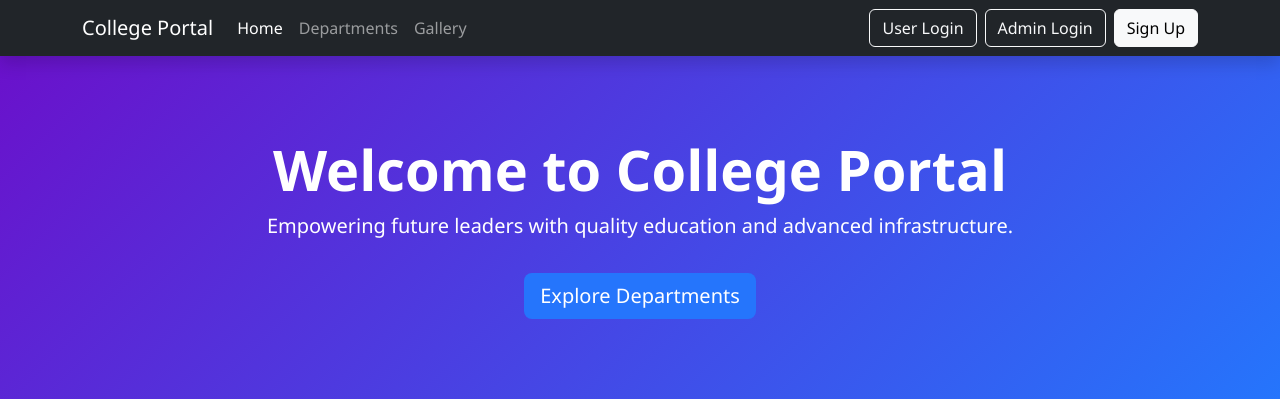
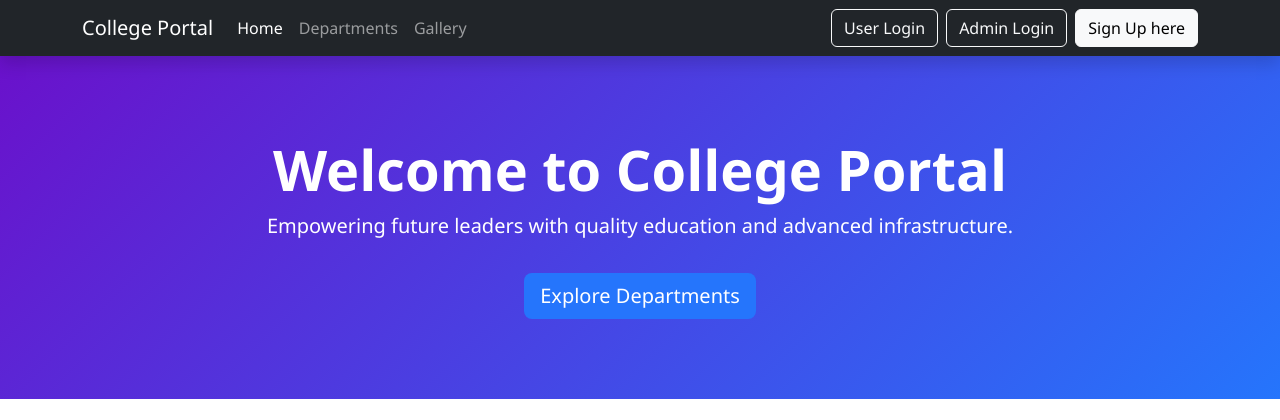
Before and after one commit to ShivendraTiwari447/python-project, a Django app: page / in a window 1280 px wide. Shown: the top 420 px of the page. Run offline with Django 5.2, Linux system fonts and the light colour scheme; some libraries are stand-ins or nearby versions.

Commit message:
Update home.html

```diff
--- a/Homepage/templates/Homepage/home.html
+++ b/Homepage/templates/Homepage/home.html
@@ -67,7 +67,7 @@
                     <a href="/user/login/" class="btn btn-outline-light me-2" id="user_login">User Login</a>
 
                     <a href="/admin/login/" class="btn btn-outline-light me-2">Admin Login</a>
-                   <a href="/signup/" class="btn btn-light">Sign Up</a>
+                   <a href="/signup/" class="btn btn-light">Sign Up here</a>
 
                 </div>
             </div>
```
